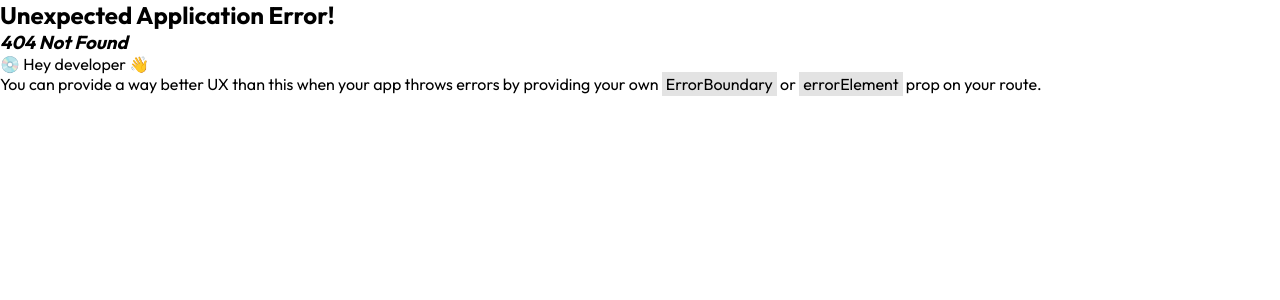
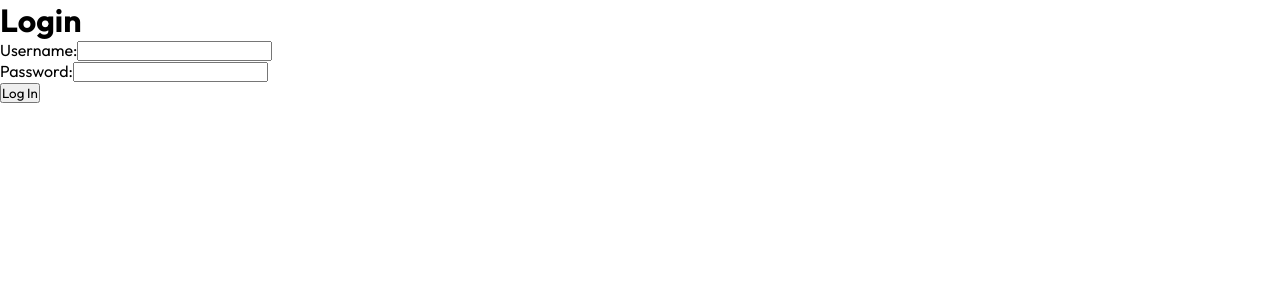
Before and after one commit to Adhi148/Industrail-Iot, a React (Vite) app: page /login in a window 1280 px wide. Before the commit this address had no page. Shown: the top 300 px of the page. Built offline with nearby package versions, Linux system fonts and the light colour scheme.

Commit message:
second commit

```diff
--- a/src/App.css
+++ b/src/App.css
@@ -35,7 +35,7 @@
     position: absolute;
     left: 275px;
     width: calc(100% - 275px);
-    top: 0;
+    top: 61px;
     overflow: hidden;
     box-sizing: border-box;
     height: 100%;
--- a/src/App.tsx
+++ b/src/App.tsx
@@ -3,6 +3,7 @@ import { Outlet, useLocation } from "react-router-dom"
 import Menubar from "./Components/Menu-bar/Menubar"
 import { CSSTransition, TransitionGroup } from 'react-transition-group';
 import "./App.css"
+import Header from "./Components/Header/Header";
 
 const App = () => {
 
@@ -10,6 +11,7 @@ const App = () => {
 
     return (
         <>
+            <Header/>
             <Menubar />
             <TransitionGroup component={null}>
                 <CSSTransition
--- /dev/null
+++ b/src/Components/Authcontex.tsx
@@ -0,0 +1,30 @@
+import React, { createContext, useState, useContext, ReactNode } from 'react';
+
+interface AuthContextType {
+    isAuthenticated: boolean;
+    login: () => void;
+    logout: () => void;
+}
+
+const AuthContext = createContext<AuthContextType | undefined>(undefined);
+
+export const useAuth = () => {
+    const context = useContext(AuthContext);
+    if (context === undefined) {
+        throw new Error('useAuth must be used within an AuthProvider');
+    }
+    return context;
+};
+
+export const AuthProvider: React.FC<{ children: ReactNode }> = ({ children }) => {
+    const [isAuthenticated, setIsAuthenticated] = useState<boolean>(false);
+
+    const login = () => setIsAuthenticated(true);
+    const logout = () => setIsAuthenticated(false);
+
+    return (
+        <AuthContext.Provider value={{ isAuthenticated, login, logout }}>
+            {children}
+        </AuthContext.Provider>
+    );
+};
--- /dev/null
+++ b/src/Components/Header/Header.css
@@ -0,0 +1,24 @@
+.header{
+    width: 100%;
+    padding: 20px 0px;
+    display: flex;
+    gap: 25px;
+    background-color: #6c3;
+    box-shadow: 0px 0 10px rgb(31, 89, 2);
+    z-index: 200;
+    position: relative;
+}
+.link2{
+    color: white !important;
+    display: flex;
+    align-items: center;
+    justify-content: center;
+}
+.logo{
+    width: 275px;
+    color: orangered;
+    font-size: 20px;
+    display: flex;
+    align-items: center;
+    justify-content: center;
+}
--- /dev/null
+++ b/src/Components/Header/Header.tsx
@@ -0,0 +1,19 @@
+import { Link, NavLink } from "react-router-dom"
+import "./Header.css"
+import "../Menu-bar/Menubar.css"
+
+const Header = () => {
+    return (
+        <div className="header">
+            <div className="logo">Myoorja</div>
+            <Link to="" className="link link2">
+                <li>Home</li>
+            </Link>
+            <NavLink to="/login" className="link link2">
+                <li>Account</li>
+            </NavLink>
+        </div>
+    )
+}
+
+export default Header
--- /dev/null
+++ b/src/Components/Login/Login.tsx
@@ -0,0 +1,52 @@
+import React, { useState } from 'react';
+import { useAuth } from '../Authcontex';
+import { useNavigate } from 'react-router-dom';
+
+const Login: React.FC = () => {
+    const [username, setUsername] = useState<string>('');
+    const [password, setPassword] = useState<string>('');
+    const { login } = useAuth();
+    const navigate = useNavigate();
+
+    const handleLogin = (event: React.FormEvent) => {
+        event.preventDefault();
+        // Replace this with real authentication logic
+        if (username === 'admin' && password === 'admin') {
+            login();
+            navigate('/dashboard'); // Redirect to the main app page
+        } else {
+            alert('Invalid credentials');
+        }
+    };
+
+    return (
+        <div>
+            <h1>Login</h1>
+            <form onSubmit={handleLogin}>
+                <div>
+                    <label htmlFor="username">Username:</label>
+                    <input
+                        type="text"
+                        id="username"
+                        value={username}
+                        onChange={(e) => setUsername(e.target.value)}
+                        required
+                    />
+                </div>
+                <div>
+                    <label htmlFor="password">Password:</label>
+                    <input
+                        type="password"
+                        id="password"
+                        value={password}
+                        onChange={(e) => setPassword(e.target.value)}
+                        required
+                    />
+                </div>
+                <button type="submit">Log In</button>
+            </form>
+        </div>
+    );
+};
+
+export default Login;
--- a/src/Components/Menu-bar/Menubar.css
+++ b/src/Components/Menu-bar/Menubar.css
@@ -1,12 +1,11 @@
 .side-bar {
-    height: 100%;
+    height: 100vh;
     width: 275px;
     border-right: 1px solid rgba(0, 0, 0, 0.2);
-    overflow-y: auto;
+    overflow: scroll;
     transition: width 0.3s ease, transform 0.3s ease;
     z-index: 100;
     position: relative;
-
 }
 
 .Menu{
@@ -25,6 +24,8 @@ ul li{
     gap: 10px;
     border-bottom: 1px solid rgba(0,0,0,0.2);
     position: relative;
+    z-index: 10;
+    background-color: #fff;
 }
 .speedicon{
     font-size:28px !important;
@@ -32,6 +33,7 @@ ul li{
 .link{
     color:black !important;
     text-decoration: none;
+    list-style-type: none;
 }
 .quick-action{
     font-size:17px;
--- a/src/Components/Menu-bar/Menubar.tsx
+++ b/src/Components/Menu-bar/Menubar.tsx
@@ -5,7 +5,7 @@ import ElectricBoltIcon from '@mui/icons-material/ElectricBolt';
 import CableIcon from '@mui/icons-material/Cable';
 import LocationOnIcon from '@mui/icons-material/LocationOn';
 import GroupIcon from '@mui/icons-material/Group';
-import { useLocation, Link } from "react-router-dom";
+import { Link } from "react-router-dom";
 import AddToQueueIcon from '@mui/icons-material/AddToQueue';
 import AddIcon from '@mui/icons-material/Add';
 import PersonAddAlt1Icon from '@mui/icons-material/PersonAddAlt1';
@@ -15,13 +15,6 @@ import AddLocationIcon from '@mui/icons-material/AddLocation';
 import { useEffect } from "react";
 
 const Menubar = () => {
-
-    const { pathname } = useLocation();
-
-
-    useEffect(() => {
-        window.scrollTo(0,0)
-    }, [pathname]);
 
     useEffect(() => {
         document.body.style.overflowX = 'hidden';
--- /dev/null
+++ b/src/Components/PrivateRoute.tsx
@@ -0,0 +1,20 @@
+import React, { ReactNode } from 'react';
+import { Navigate, useLocation } from 'react-router-dom';
+import { useAuth } from './Authcontex';
+
+interface PrivateRouteProps {
+    element: ReactNode;
+}
+
+const PrivateRoute: React.FC<PrivateRouteProps> = ({ element }) => {
+    const { isAuthenticated } = useAuth();
+    const location = useLocation();
+
+    return isAuthenticated ? (
+        <>{element}</>
+    ) : (
+        <Navigate to="/login" state={{ from: location }} />
+    );
+};
+
+export default PrivateRoute;
--- a/src/main.tsx
+++ b/src/main.tsx
@@ -4,9 +4,12 @@ import ReactDOM from 'react-dom/client'
 import './index.css'
 import { RouterProvider } from 'react-router-dom'
 import Router from './Router'
+import { AuthProvider } from './Components/Authcontex'
 
 ReactDOM.createRoot(document.getElementById('root')!).render(
   <React.StrictMode>
-      <RouterProvider router={Router}/>
+      <AuthProvider>
+        <RouterProvider router={Router} />
+      </AuthProvider>
   </React.StrictMode>,
 )
```
Also changed, not shown: src/Router.tsx (+33 -32 lines), src/Components/Login/Login.css (added).
